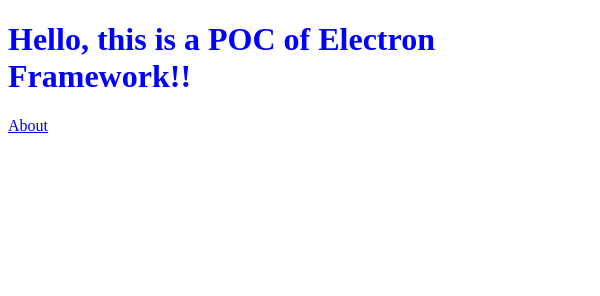
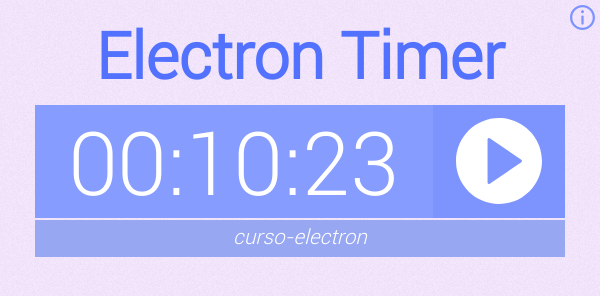
Before and after one commit to fernandoseguim/electron-timer, an Electron app: page app/index.html in a window 600 px wide. Drawn offline with nearby package versions, Linux system fonts and the light colour scheme; files whose address does not match are found by name.

Commit message:
add timer

```diff
--- a/app/css/about.css
+++ b/app/css/about.css
@@ -2,8 +2,8 @@
     text-align: center;
 }
 
-.container p{
-    margin:  5px 0;
+.container p {
+    margin: 5px 0;
 }
 
 .container img{
--- a/app/css/index.css
+++ b/app/css/index.css
@@ -1,3 +1,105 @@
-h1{
-    color: blue;
+@font-face {
+     font-family: Roboto;
+     src: url(../fonts/Roboto/Roboto-Light.ttf) format('truetype');;
 }
+
+*{
+    margin: 0;
+    padding: 0;
+    box-sizing: border-box;
+}
+html, body {
+   height: 100%;
+   width: 100%;
+   font-family: 'Roboto', sans-serif;
+   background: url(../img/texture.png) top left repeat;
+}
+.title{
+    color: #5271FF;
+    text-transform: capitalize;
+    text-align: center;
+    font-size: 4em;
+    position: relative;
+    top: 20px;
+}
+.timer{
+    width: 530px;
+    margin: 0 auto;
+    height: 150px;
+    margin-top: 30px;
+}
+
+.clock{
+    display: inline-block;
+    width: 75%;
+    text-align: center;
+    height: 75%;
+    vertical-align: top;
+    background-color: #879CFF;
+}
+
+.controllers{
+    width: 25%;
+    height: 75%;
+    /*margin-bottom: 5px;*/
+    display: inline-block;
+    background-color: #7D94FF;
+    float: right;
+}
+
+.play-button{
+    width: 65%;
+    padding-top: 13px;
+    margin: 0 auto;
+    display: block;
+}
+
+.time-clock{
+    font-size: 5.5em;
+    color: #FFFFFF;
+    display: inline-block;
+    padding-top: 8px;
+}
+
+.container-course{
+    height: 25%;
+    width: 100%;
+    text-align: center;
+    margin-top: 2px;
+    background-color: #97A7F2;
+}
+
+.course{
+    display: inline-block;
+    padding-top: 5px;
+    font-size: 1.3em;
+    font-style: italic;
+    color: #FFFFFF;
+}
+
+.container{
+    margin: 0 auto;
+    width: 100%;
+    height: 100%;
+}
+
+.buttons{
+    width: 30px;
+    display: block;
+    position: absolute;
+    right: 10px;
+    bottom: 10px;
+    padding-top: 20px;
+}
+
+.info-button{
+    width: 25px;
+}
+
+#about-link{
+    position: absolute;
+    height: 25px;
+    right: 5px;
+    top: 5px;
+    z-index: 1;
+}
--- a/app/index.html
+++ b/app/index.html
@@ -8,8 +8,28 @@
     <title>Eçectron Timer</title>
 </head>
 <body>
-    <h1>Hello, this is a POC of Electron Framework!!</h1>
-    <a href="#" id="about-link">About</a>
+    <section class="container">
+            <div id="about-link">
+                <img class="info-button" src="img/info-button.svg">
+            </div>
+
+            <h1 class="title">Electron Timer</h1>
+
+            <div class="timer">
+                <div class="clock">
+                    <span class="time-clock">00:10:23</span>
+                </div>
+
+                <div class="controllers">
+                    <img class="play-button" src="img/play-button.svg" />
+                </div>
+
+                <div class="container-course">
+                    <span class="course">curso-electron</span>
+                </div>
+            </div>
+        </section>
+
     <script src="js/render.js"></script>
 </body>
 </html>
--- a/app/js/render.js
+++ b/app/js/render.js
@@ -1,7 +1,18 @@
 const { ipcRenderer } = require('electron');
+const temporizador = require('./timer');
 
 let aboutLink = document.querySelector('#about-link');
+let playButton = document.querySelector(".play-button");
+let timeSpan = document.querySelector(".time-clock");
+
 
 aboutLink.addEventListener('click', function(){
     ipcRenderer.send('open-about-window');
 });
+
+let images = ['img/play-button.svg', 'img/stop-button.svg'];
+playButton.addEventListener('click', function(){
+    images = images.reverse();
+    temporizador.inciar(timeSpan);
+    playButton.src = images[0];
+});
--- /dev/null
+++ b/app/js/timer.js
@@ -0,0 +1,20 @@
+const moment = require('moment');
+let  seconds;
+
+module.exports = {
+    inciar: function(el){
+        let time = moment.duration(el.textContent);
+        seconds = time.asSeconds();
+
+        setInterval(() => {
+            seconds++;
+            el.textContent = this.formatTime(seconds);
+        }, 1000);
+    },
+    stop: function(el){
+
+    },
+    formatTime: function(seconds){
+        return moment().startOf('day').seconds(seconds).format("HH:mm:ss");
+    }
+}
--- a/package.json
+++ b/package.json
@@ -10,6 +10,7 @@
   "author": "",
   "license": "ISC",
   "dependencies": {
-    "electron": "^1.8.4"
+    "electron": "^1.8.4",
+    "moment": "^2.22.0"
   }
 }
```
Also changed, not shown: app/about.html (+1 -1 lines), app/fonts/Roboto/Roboto-Light.ttf (added), app/img/icon.png (renamed from app/img/logo-seguim.png), app/img/info-button.svg (added), app/img/play-button.svg (added), app/img/plus.svg (added), app/img/stop-button.svg (added), app/img/texture.png (added), 1 other file.
